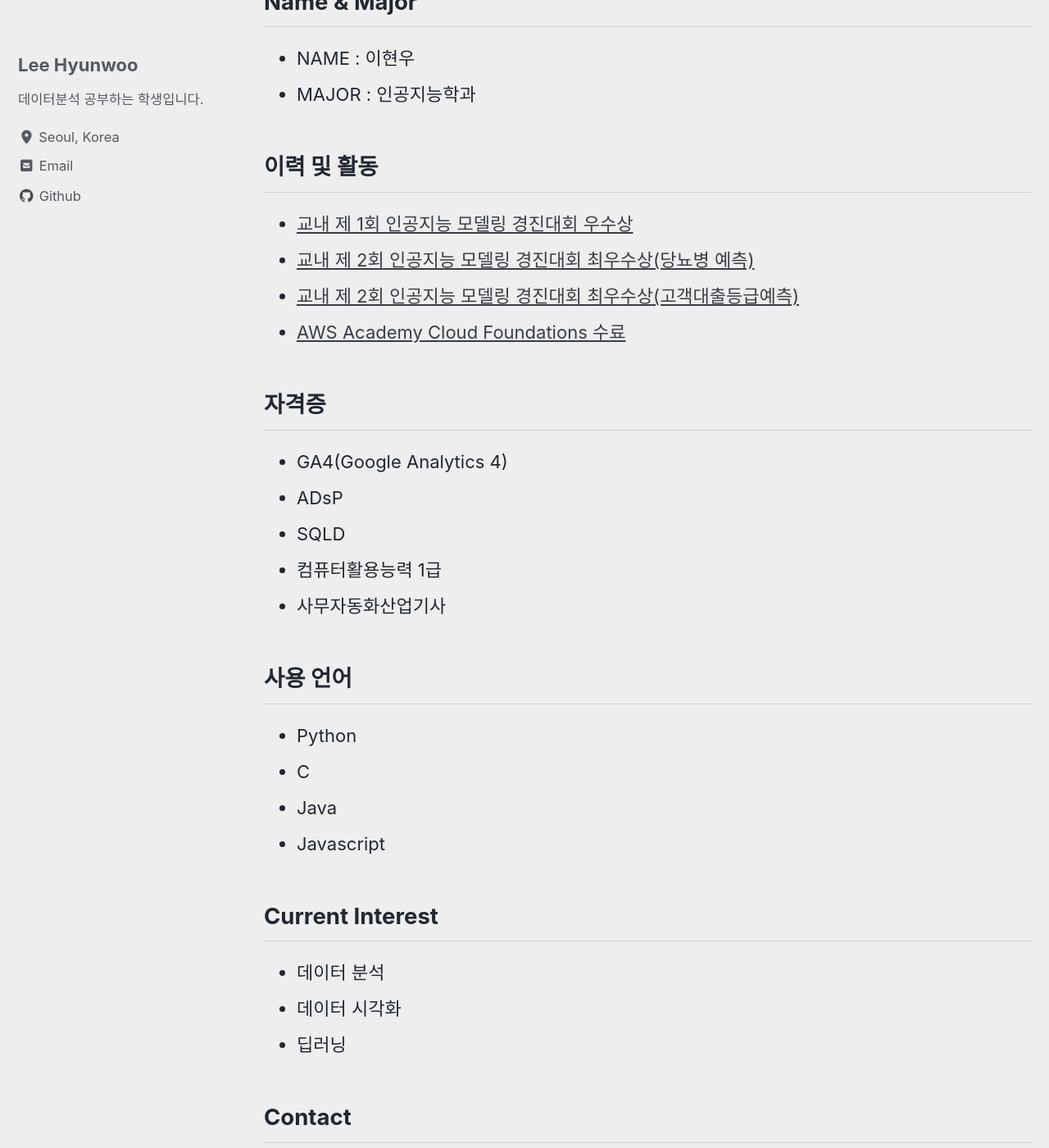
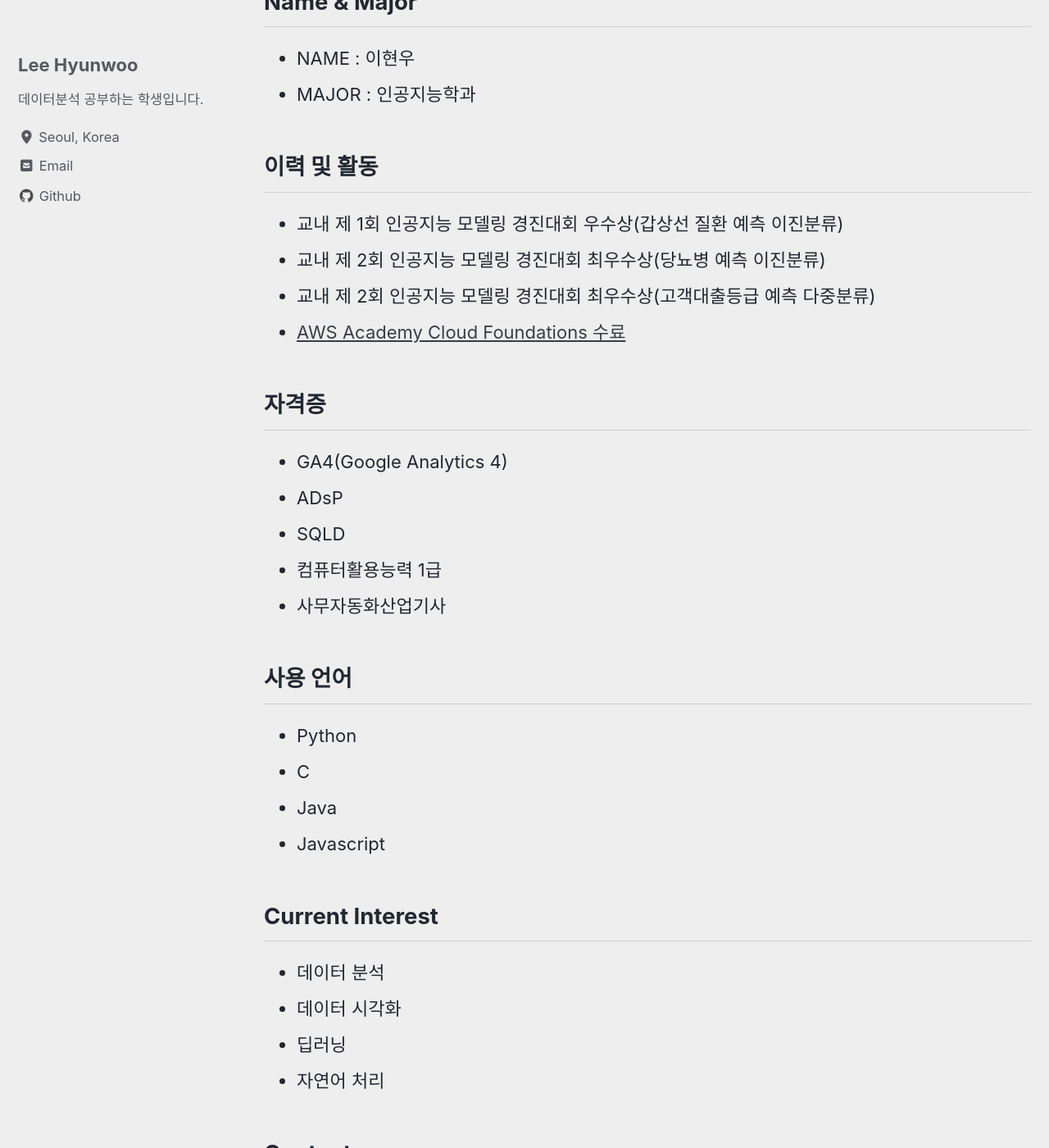
Before and after one commit to ihyunu/ihyunu.github.io, a Jekyll site: the page built from _pages/about.md, in a window 1280 px wide and 1400 px high, scrolled down 484 px. Shown: the whole window at 82% size. Built offline with Jekyll 4.4.1, drawn with Linux system fonts in a browser that asks for light colours; cached includes are drawn as plain includes.

Commit message:
24-12-22 about

```diff
--- a/_pages/about.md
+++ b/_pages/about.md
@@ -13,9 +13,9 @@ toc: true
 * MAJOR : 인공지능학과
 
 ## 이력 및 활동
-* [교내 제 1회 인공지능 모델링 경진대회 우수상](https://www.kaggle.com/competitions/scu-ai-competition-202401/leaderboard)
-* [교내 제 2회 인공지능 모델링 경진대회 최우수상(당뇨병 예측)](https://www.kaggle.com/competitions/2-ai/leaderboard)
-* [교내 제 2회 인공지능 모델링 경진대회 최우수상(고객대출등급예측)](https://www.kaggle.com/competitions/2-ai-loan/leaderboard)
+* 교내 제 1회 인공지능 모델링 경진대회 우수상(갑상선 질환 예측 이진분류)
+* 교내 제 2회 인공지능 모델링 경진대회 최우수상(당뇨병 예측 이진분류)
+* 교내 제 2회 인공지능 모델링 경진대회 최우수상(고객대출등급 예측 다중분류)
 * [AWS Academy Cloud Foundations 수료](https://www.credly.com/badges/1f43e2d3-e5fd-4453-83fe-642a1283fbd9)
 
 ## 자격증
@@ -35,6 +35,7 @@ toc: true
  * 데이터 분석
  * 데이터 시각화
  * 딥러닝
+ * 자연어 처리
 
 ## Contact
  * Email : bylhw1234@gmail.com
```
